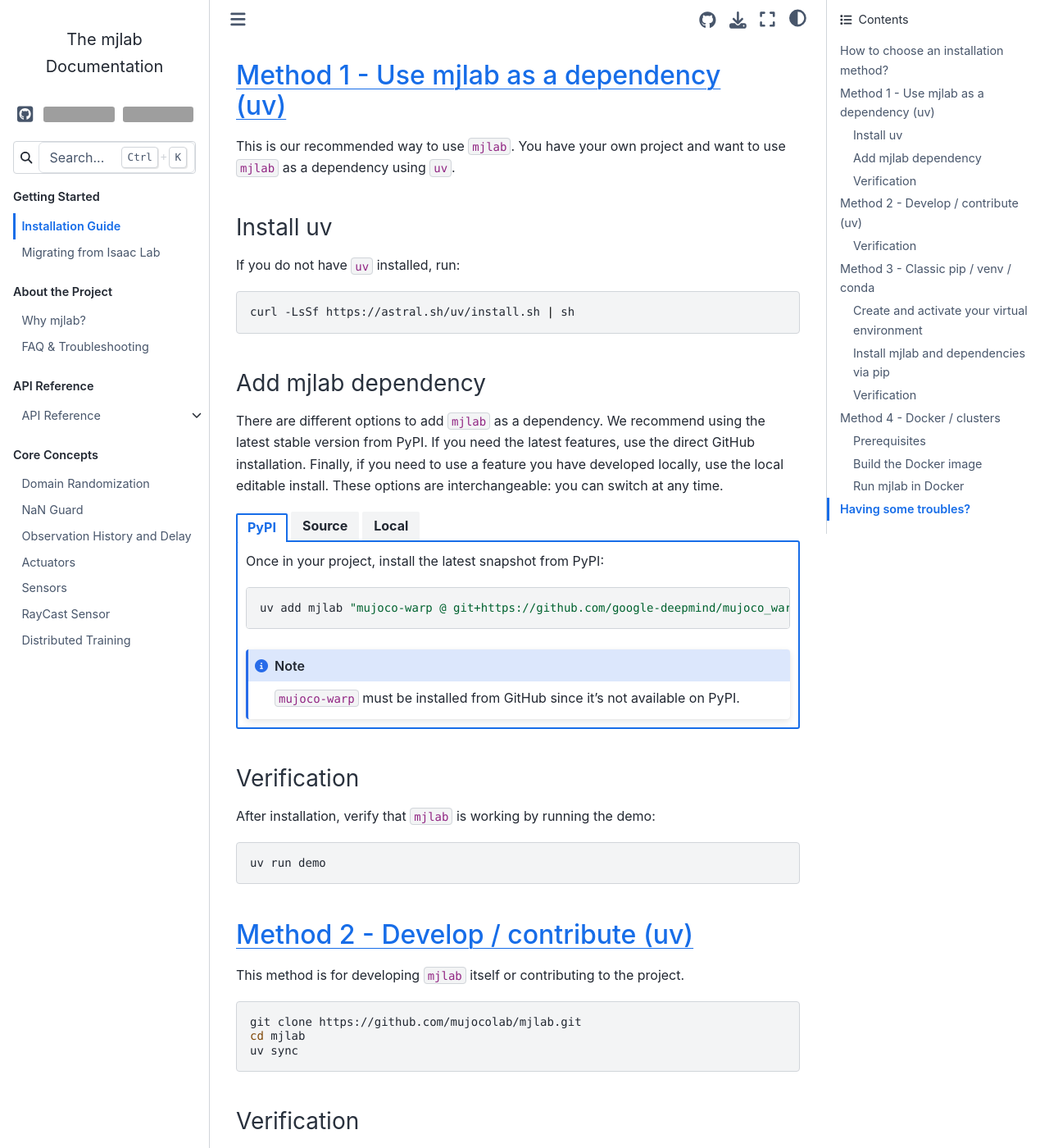
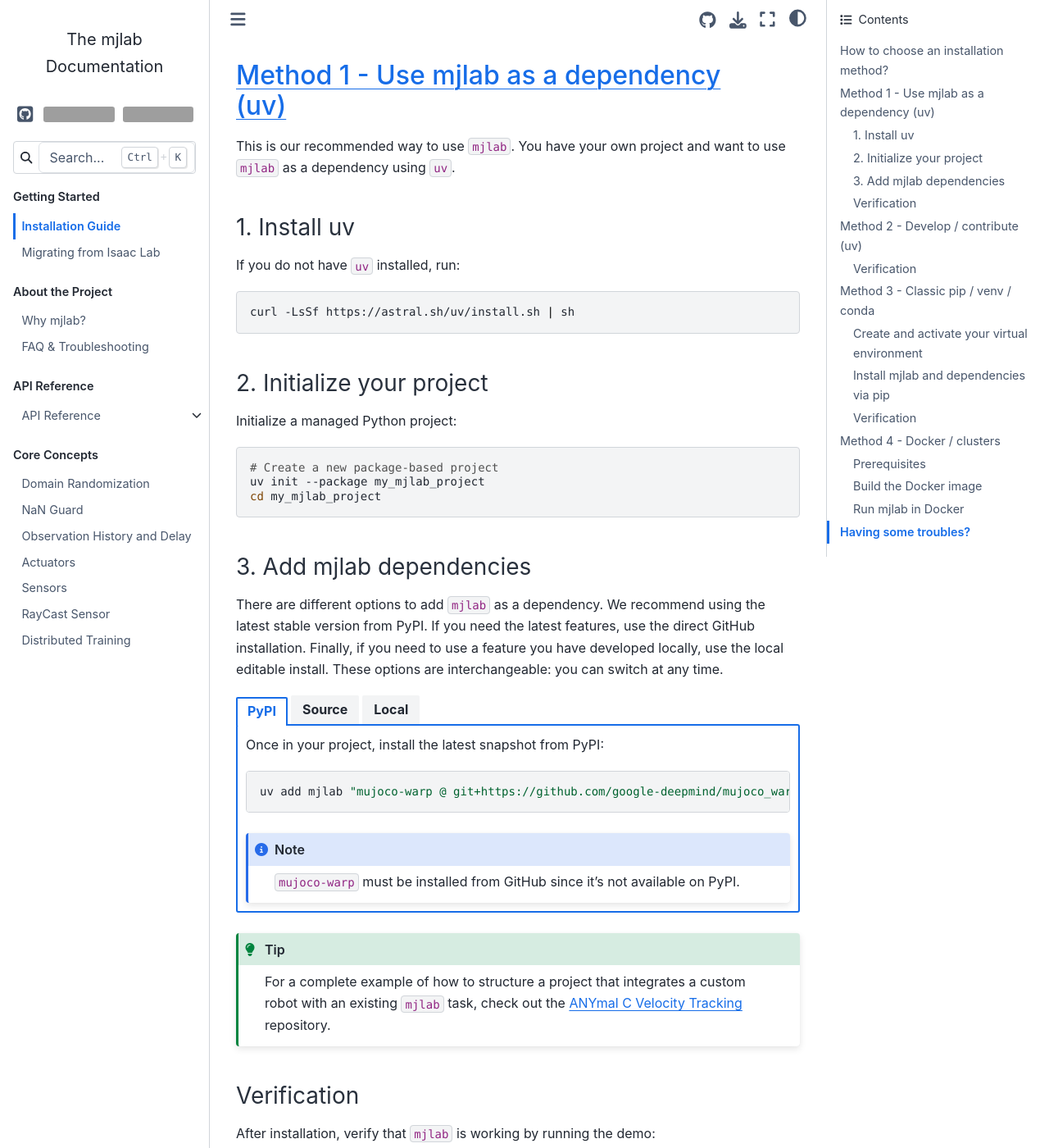
Before and after one commit to DavidDobas/mjlab-hackathon, a Sphinx documentation site: the page built from docs/source/installation.rst, in a window 1280 px wide and 1400 px high, scrolled down 1136 px. Shown: the whole window at 82% size. Built offline with Sphinx 7.4.7 and the Sphinx Book theme 1.1.4, drawn with Linux system fonts in a browser that asks for light colours; grey boxes are pictures that could not be loaded.

Commit message:
Refines installation page (#603)
* adds a bit more informations about creating a project

* renames project

* makes the ref implementation a tips

```diff
--- a/docs/source/installation.rst
+++ b/docs/source/installation.rst
@@ -64,8 +64,8 @@ This is our recommended way to use ``mjlab``. You have
 your own project and want to use ``mjlab`` as a dependency
 using ``uv``.
 
-Install uv
-^^^^^^^^^^
+1. Install uv
+^^^^^^^^^^^^^
 
 If you do not have ``uv`` installed, run:
 
@@ -73,9 +73,19 @@ If you do not have ``uv`` installed, run:
 
    curl -LsSf https://astral.sh/uv/install.sh | sh
 
+2. Initialize your project
+^^^^^^^^^^^^^^^^^^^^^^^^^^
 
-Add mjlab dependency
-^^^^^^^^^^^^^^^^^^^^
+Initialize a managed Python project:
+
+.. code-block:: bash
+
+   # Create a new package-based project
+   uv init --package my_mjlab_project
+   cd my_mjlab_project
+
+3. Add mjlab dependencies
+^^^^^^^^^^^^^^^^^^^^^^^^^
 
 There are different options to add ``mjlab`` as a dependency.
 We recommend using the latest stable version from PyPI. If you need
@@ -123,6 +133,11 @@ install. These options are interchangeable: you can switch at any time.
 
          uv add --editable /path/to/cloned/mjlab
 
+.. tip::
+
+   For a complete example of how to structure a project that integrates a custom robot
+   with an existing ``mjlab`` task, check out the
+   `ANYmal C Velocity Tracking <https://github.com/mujocolab/anymal_c_velocity>`_ repository.
 
 Verification
 ^^^^^^^^^^^^
```
